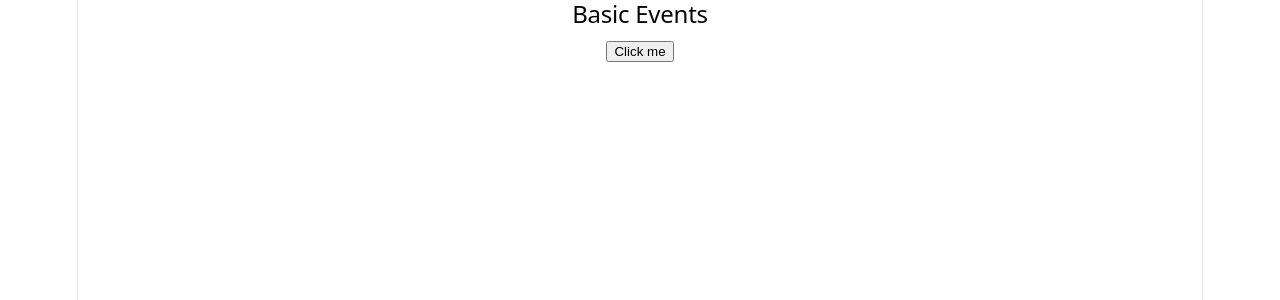
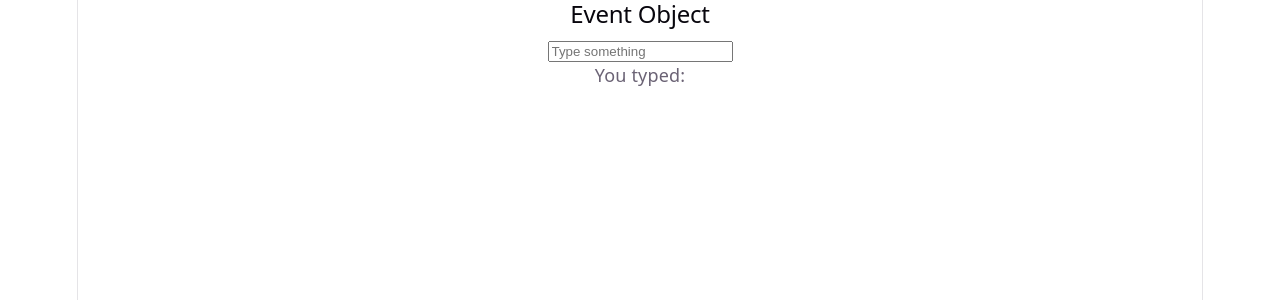
Before and after one commit to kavyashreev-official/MERN_Stu_FebMay26Mys, a React (Vite) app in the folder W10/D3/my-event-app/: page / in a window 1280 px wide. Shown: the top 300 px of the page. Built offline with nearby package versions, Linux system fonts and the light colour scheme.

Commit message:
React Event Object

```diff
--- a/W10/D3/my-event-app/src/App.jsx
+++ b/W10/D3/my-event-app/src/App.jsx
@@ -1,11 +1,14 @@
 import './App.css'
 import {EventBasics} from "./components/P1"
-
+import {EventObject} from "./components/P2"
+// import {EventBasics} from "./components/P1"
+// import {EventBasics} from "./components/P1"
 
 function App() {
   return (
     <>
-      <EventBasics />
+      {/* <EventBasics /> */}
+      <EventObject />
     </>
   )
 }
--- /dev/null
+++ b/W10/D3/my-event-app/src/components/P2.jsx
@@ -0,0 +1,30 @@
+// React Event Object
+// What is it?
+// React automatically passes an event object to event handlers
+// This object contains details about the event
+// eg: input field: event.target.value
+// event: info about the input change
+// event.target: the HTML input element
+// event.target.value: the current text typed by the user
+
+import { useState } from "react";
+
+export function EventObject(){
+    const [text,setText] = useState('');
+    const handleChange= (event) =>{
+        const currentValue=event.target.value;
+        console.log(currentValue);
+        setText(currentValue);
+    };
+    return(
+        <section>
+            <h2>Event Object</h2>
+            <input type="text"
+               value={text}
+               onChange={handleChange}
+               placeholder="Type something"
+            />
+            <p>You typed: {text}</p>
+        </section>
+    )
+}
```
